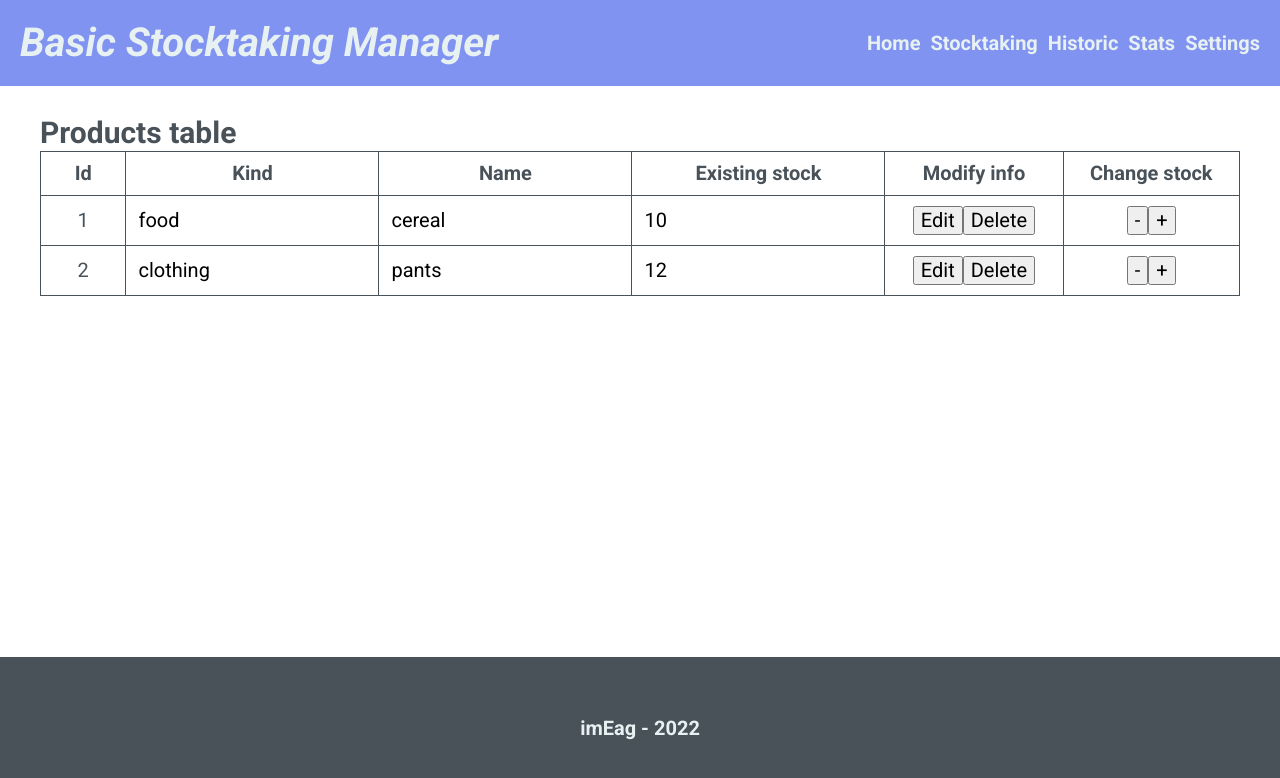
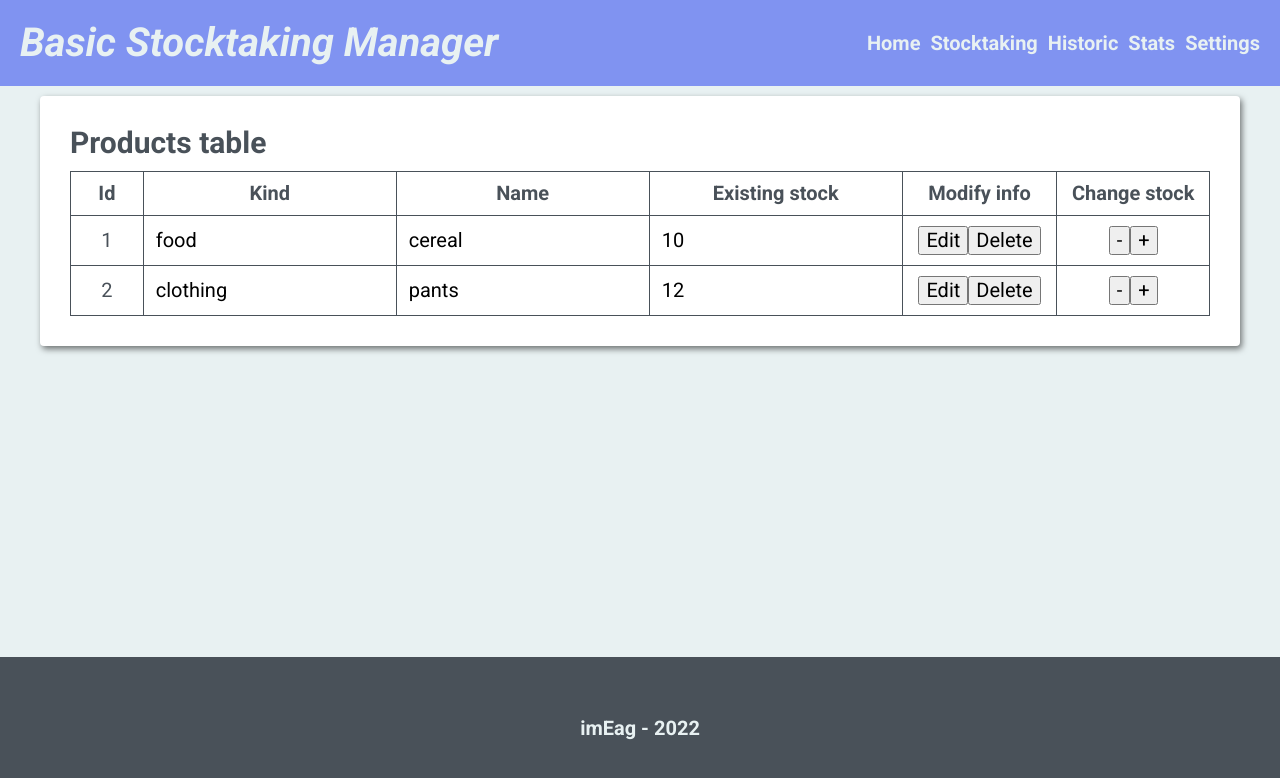
Before and after one commit to imEag/basicStocktakingManager, an Angular app: page /stocktaking in a window 1280 px wide. Shown: the top 778 px of the page. Built offline with nearby package versions, Linux system fonts and the light colour scheme.

Commit message:
some changes were made to interface details

```diff
--- a/src/app/table/table.component.css
+++ b/src/app/table/table.component.css
@@ -1,8 +1,15 @@
+.table--container {
+    background-color: #FFF;
+    padding: 3rem;
+    border-radius: 0.4rem;
+    margin: 1rem auto;
+}
+
 .title {
     text-align: left;
     font-size: var(--big-font);
     font-weight: var(--bold-weight);
-    margin: 3rem 0 0 0;
+    margin: 0rem 0 1rem 0;
 }
 
 table{
--- a/src/app/table/table.component.html
+++ b/src/app/table/table.component.html
@@ -1,4 +1,4 @@
-<section class="container">
+<section class="container table--container box-shadow">
     <!-- <button (click)="setRow(testRow)">Push</button> -->
     <h3 class="title">{{title}}</h3>
     <table>
--- a/src/styles.css
+++ b/src/styles.css
@@ -40,6 +40,7 @@ html {
     font-family: var(--font);
     font-weight: var(--regular-weight);
     color: var(--gray);
+    background-color: var(--white);
 }
 
 .container {
```
